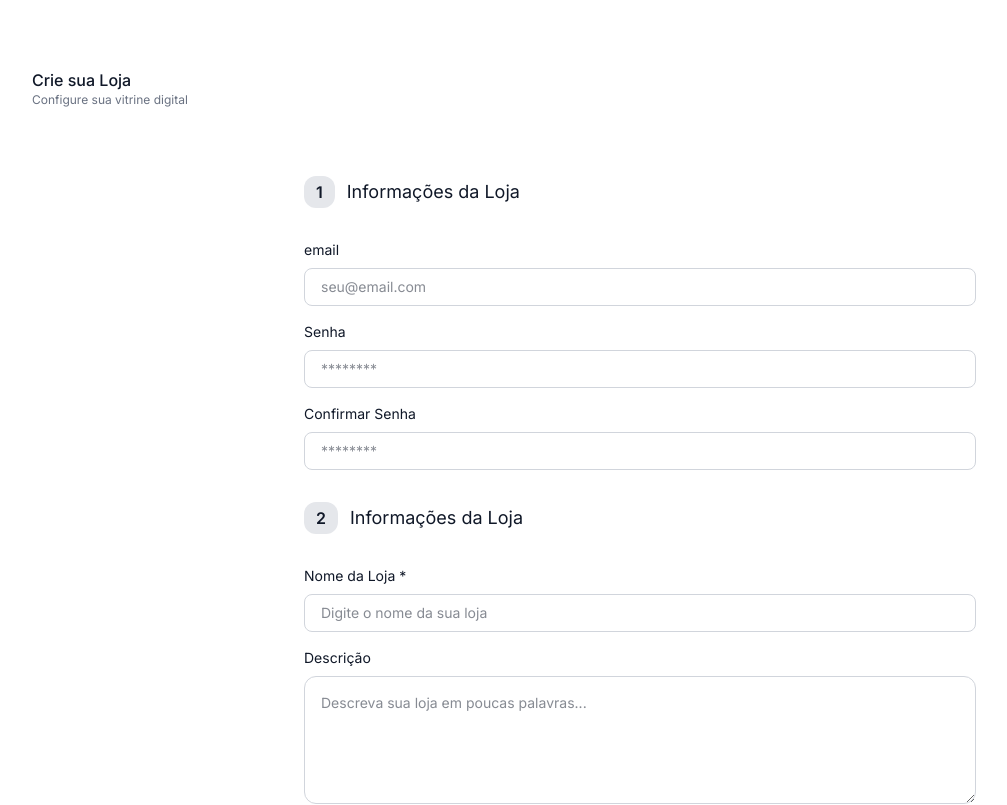
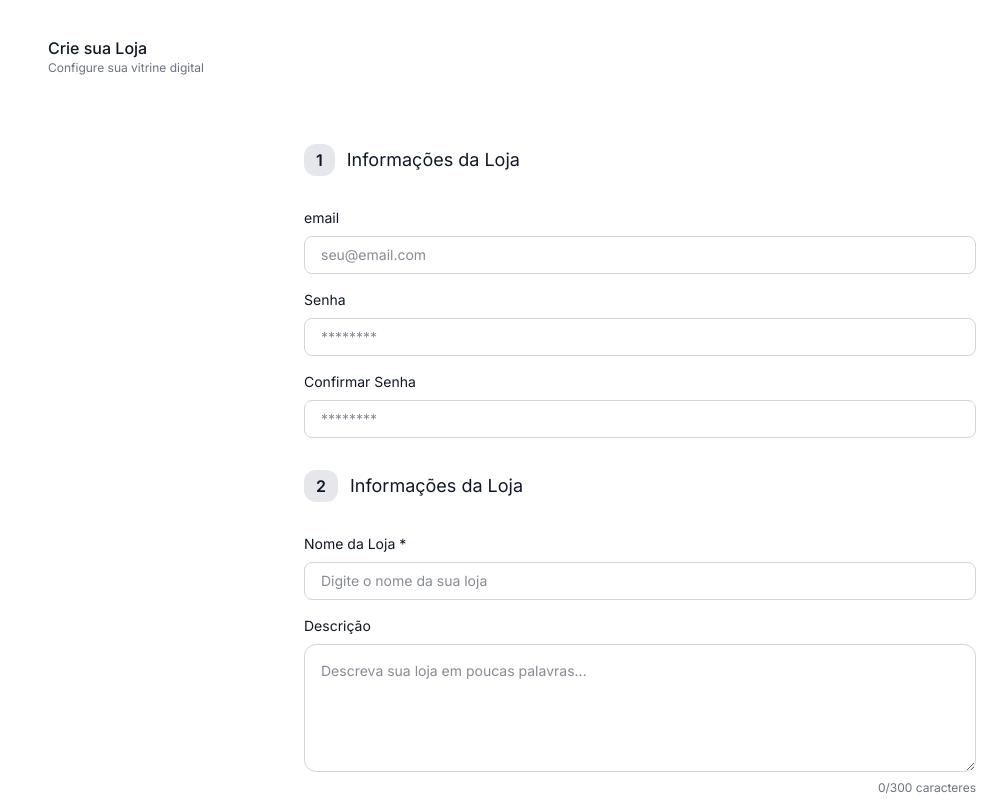
Before and after one commit to DiegoAraaujo/venda-facil-front, a React (Vite) app: page /create-store in a window 1280 px wide. Shown: the top 805 px of the page, without its empty margins (0-1007 px from the left). Built offline with nearby package versions, Linux system fonts and the light colour scheme; the HTML template or start-up script is replaced by a standard one.

Commit message:
style: padding adjustment

```diff
--- a/src/pages/createStore/index.tsx
+++ b/src/pages/createStore/index.tsx
@@ -91,7 +91,7 @@ const CreateStore = () => {
   };
 
   return (
-    <section className="max-w-7xl w-full m-auto flex flex-col gap-12 py-12">
+    <section className="max-w-7xl w-full m-auto flex flex-col gap-12 p-4">
       <div className="flex gap-8 items-center sticky top-0 left-0 h-20 bg-white z-30">
         <Link
           to="/"
```
